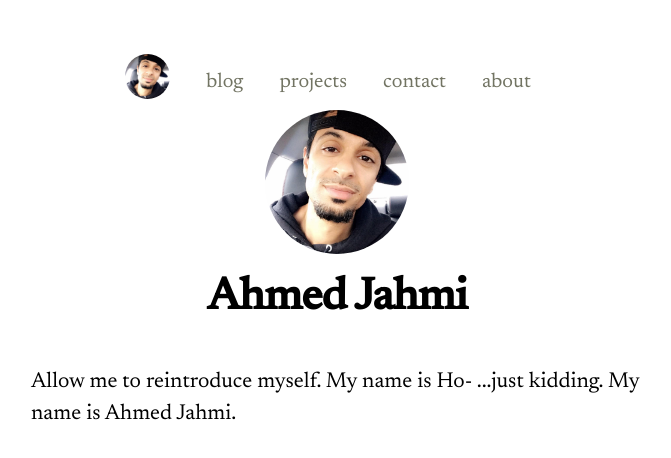
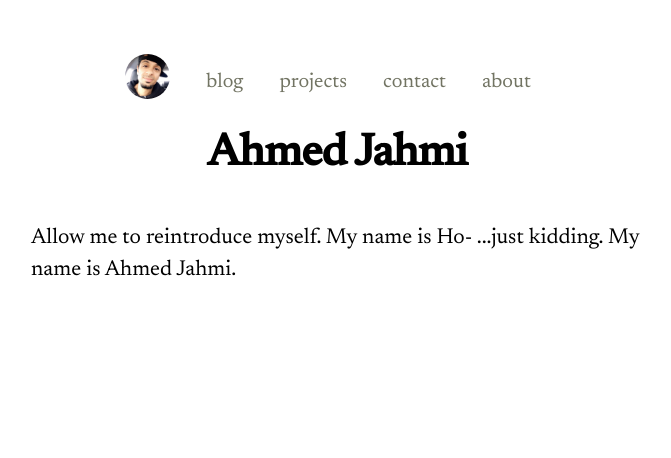
Before and after one commit to ahmedjahmi/new-site, a Next.js app: page / in a window 1280 px wide. Shown: the top 458 px of the page, without its empty margins (303-974 px from the left). Built offline with nearby package versions, Linux system fonts and the light colour scheme.

Commit message:
Remove image from home page

```diff
--- a/components/layout.js
+++ b/components/layout.js
@@ -32,11 +32,6 @@ export default function Layout({ children, home }) {
         <Nav />
 				{home ? (
 					<>
-						<img
-							src='/images/profile.jpg'
-							className={`${styles.headerHomeImage} ${utilStyles.borderCircle}`}
-							alt={name}
-						/>
 						<h1 className={utilStyles.heading2Xl}>{name}</h1>
 					</>
 				) : (
```
